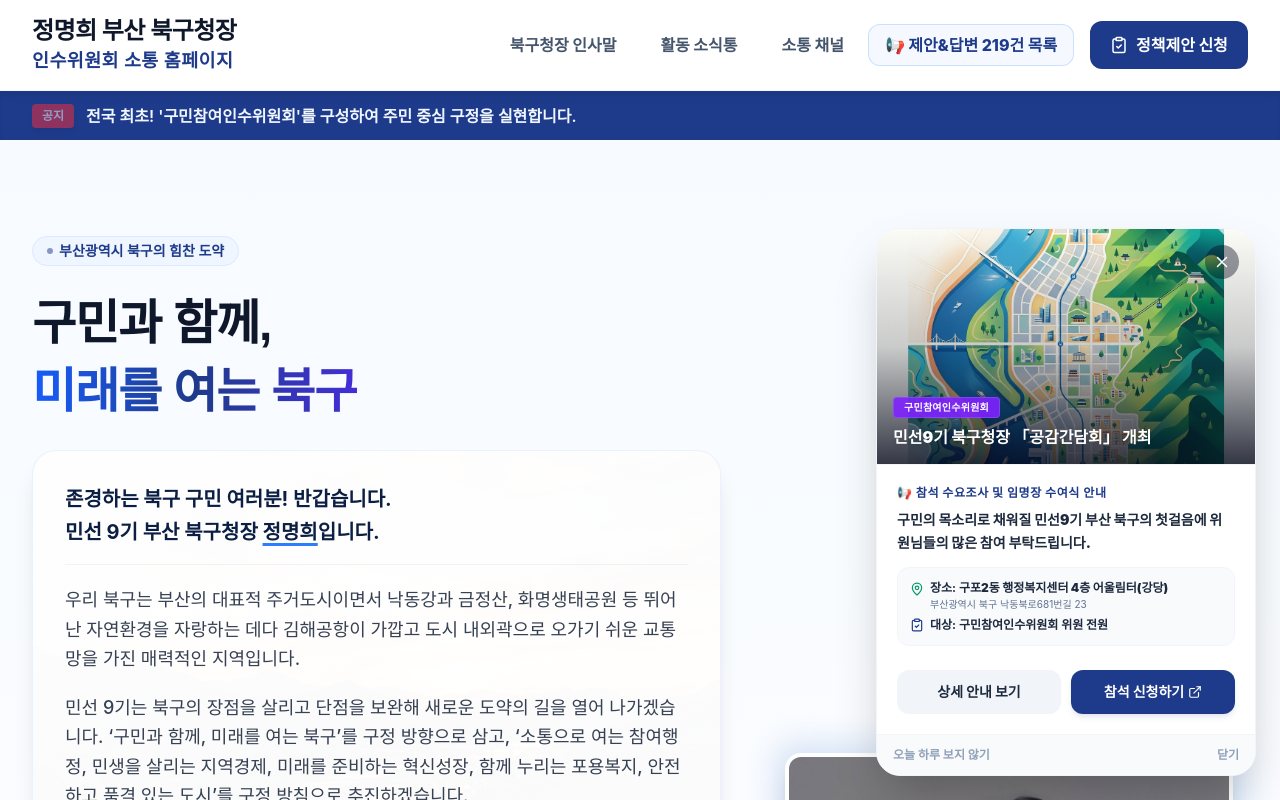
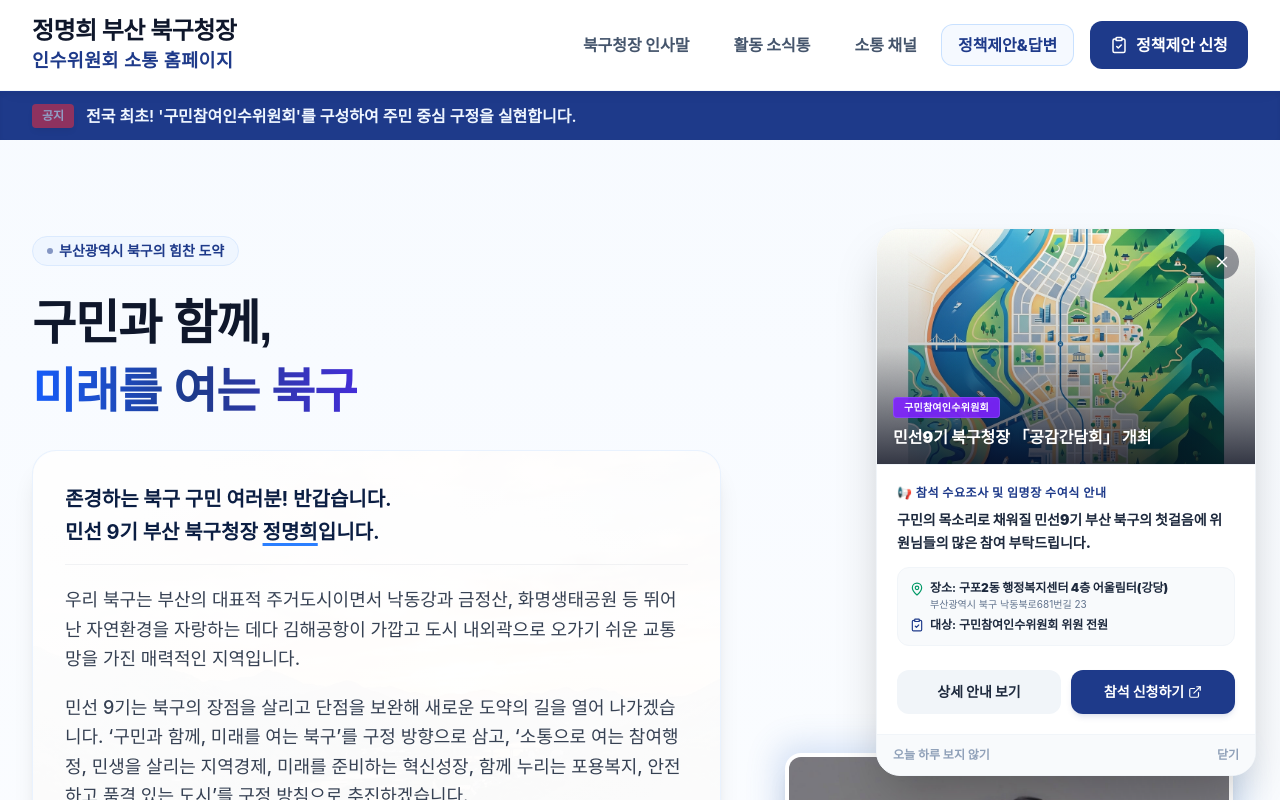
Before and after one commit to aiu144346/bukguMHJ, a React (Vite) app: page / in a window 1280 px wide. Shown: the top 800 px of the page. Built offline with nearby package versions, Linux system fonts and the light colour scheme; a web font is replaced by a local one.

Commit message:
update_button_title_to_policy_proposal_and_answer

```diff
--- a/src/components/ActivityBoard.tsx
+++ b/src/components/ActivityBoard.tsx
@@ -108,7 +108,7 @@ export const mockData: BoardItem[] = [
   {
     id: 106,
     category: 'committee',
-    title: '📢 구민 정책제안 219건 & 소관부서 공식 답변 전체 목록 (엑셀 데이터)',
+    title: '📢 구민 정책제안&답변 전체 목록',
     date: '2026-06-24',
     excerpt: '구민참여인수위원회 위원들의 정책제안 219건 전체 내용과 소관부서별 검토 및 답변 내용을 3,000자 원본 손실 없이 아코디언 및 부서별 필터로 확인하세요.',
     badge: '전체 답변 목록',
--- a/src/components/Header.tsx
+++ b/src/components/Header.tsx
@@ -128,7 +128,7 @@ export default function Header() {
             }}
             className="px-4 py-2 text-[#1E3A8A] hover:bg-blue-50 bg-blue-50/60 rounded-xl text-sm sm:text-base font-extrabold border border-blue-200/80 transition cursor-pointer flex items-center gap-1.5"
           >
-            <span>📢 제안&답변 219건 목록</span>
+            <span>정책제안&답변</span>
           </button>
           <a
             href="https://forms.gle/QMTcmjm9YZscTMav6"
```
